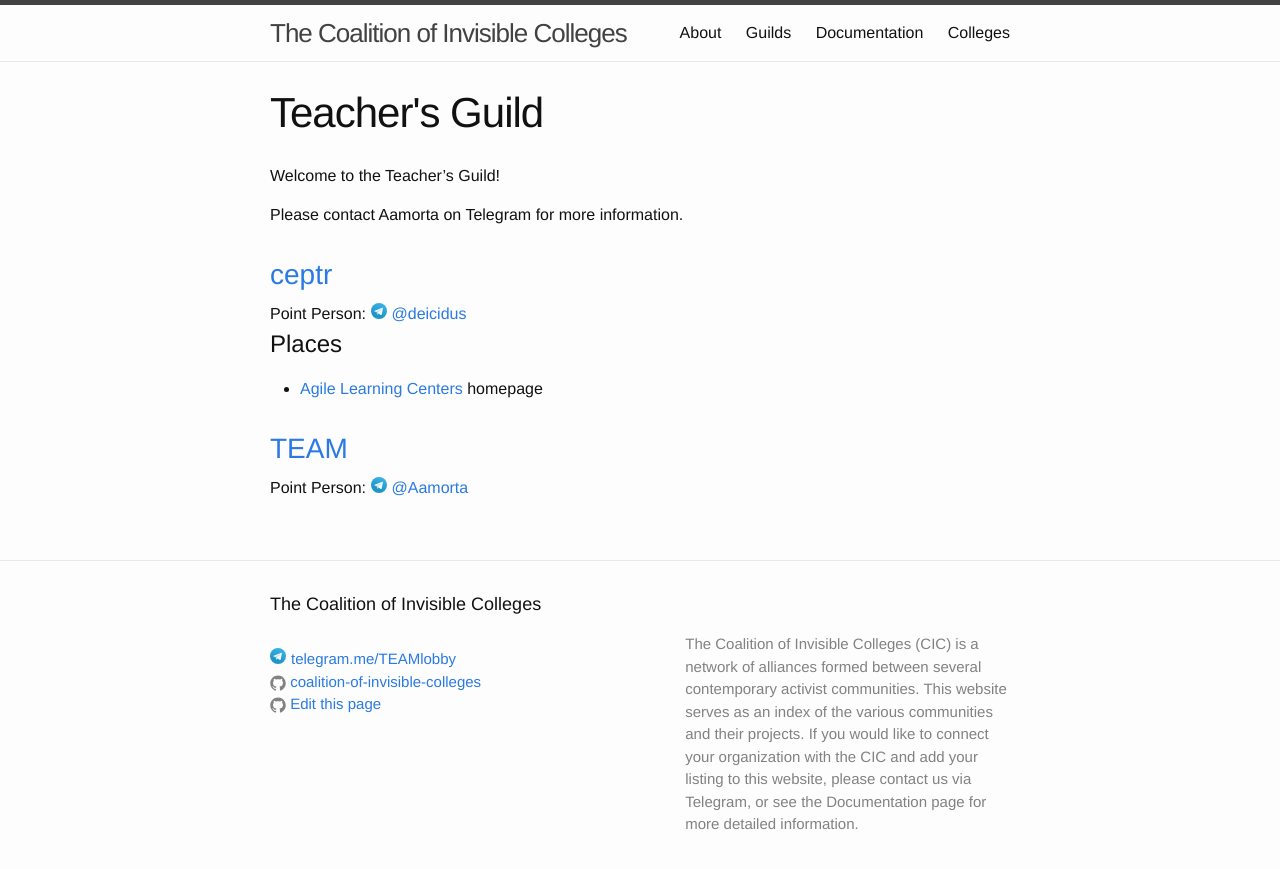
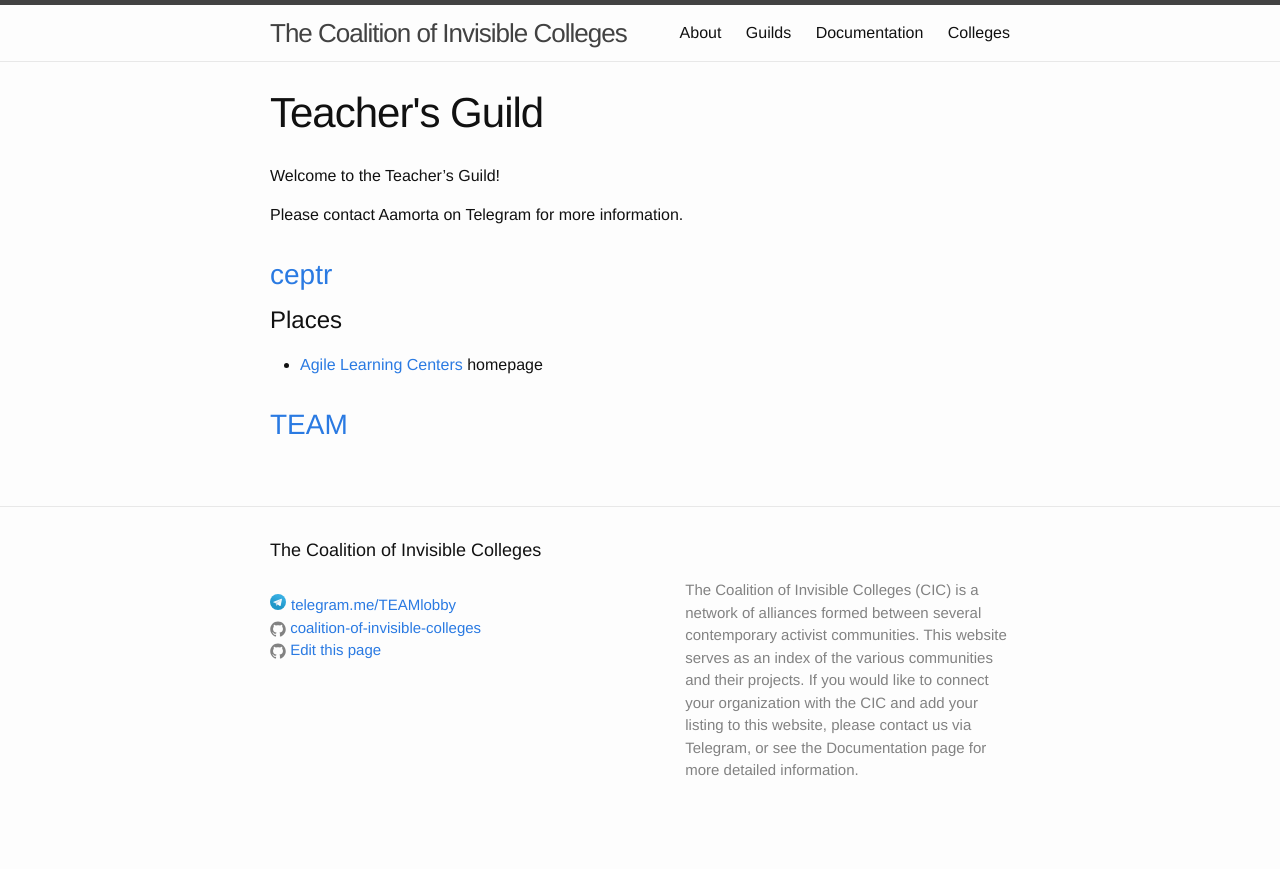
Before and after one commit to coalition-of-invisible-colleges/cic.github.io, a Jekyll site: the page built from guilds/teachers.md, in a window 1280 px wide. Shown: the top 869 px of the page. Built offline with Jekyll 4.4.1, drawn with Linux system fonts in a browser that asks for light colours.

Commit message:
Update guild.html

```diff
--- a/_layouts/guild.html
+++ b/_layouts/guild.html
@@ -11,11 +11,8 @@ layout: default
     {{ content }}
     {% assign listings = site.listings | where: 'guild', page.guild | sort: 'guild' %}
     {% for listing in listings %}
-        <h2><a href="/colleges/{{ listing.college }}">{{ listing.college }}</a></h2>
-        {% if listing.pointperson %}
-          Point Person: {% include icon-telegram-user.html username=listing.pointperson %}
-        {% endif %}
-        {{ listing.content }}
+      <h2><a href="/colleges/{{ listing.college }}">{{ listing.college }}</a></h2>
+      {{ listing.content }}
     {% endfor %}
   </div>
 
```
